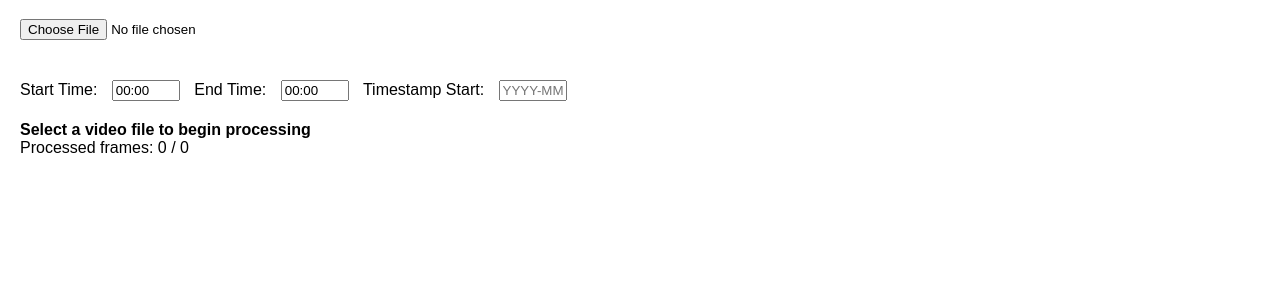
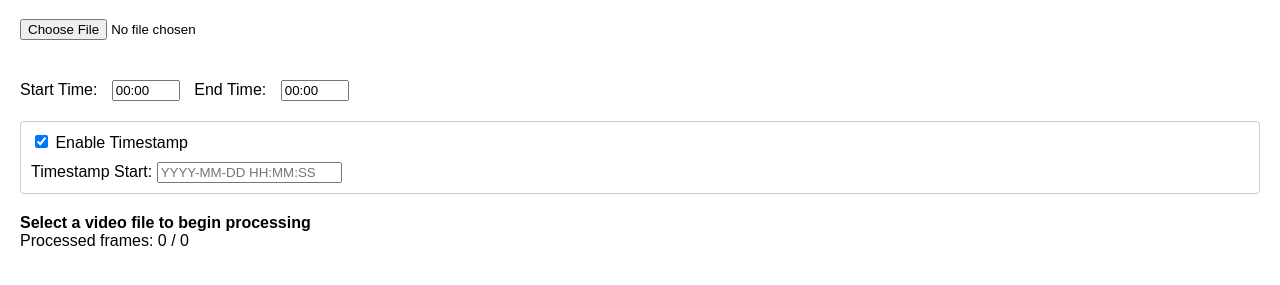
Before and after one commit to linzj/WebVideoToolkit, a plain HTML site: page index.html in a window 1280 px wide. Shown: the part 61-346 px from the top of the page. Drawn offline with Linux system fonts and the light colour scheme.

Commit message:
feat: add toggle control for timestamp overlay
- Add UI controls to enable/disable timestamp overlay
- Move timestamp input into a collapsible section
- Make timestamp renderer optional based on user preference
- Improve UI layout with styled controls

```diff
--- a/index.html
+++ b/index.html
@@ -28,6 +28,22 @@
             width: 60px;
             margin: 0 10px;
         }
+
+        .timestamp-controls {
+            margin: 20px 0;
+            padding: 10px;
+            border: 1px solid #ccc;
+            border-radius: 4px;
+        }
+
+        .timestamp-inputs {
+            margin-top: 10px;
+            display: none;
+        }
+
+        .timestamp-inputs.visible {
+            display: block;
+        }
     </style>
 </head>
 
@@ -37,8 +53,18 @@
     <div class="time-inputs">
         <label>Start Time: <input type="text" id="startTime" value="00:00" pattern="[0-9]{2}:[0-9]{2}"></label>
         <label>End Time: <input type="text" id="endTime" value="00:00" pattern="[0-9]{2}:[0-9]{2}"></label>
-        <label>Timestamp Start: <input type="text" id="timestampStart" placeholder="YYYY-MM-DD HH:MM:SS"></label>
     </div>
+
+    <div class="timestamp-controls">
+        <label>
+            <input type="checkbox" id="enableTimestamp" checked>
+            Enable Timestamp
+        </label>
+        <div id="timestampInputs" class="timestamp-inputs visible">
+            <label>Timestamp Start: <input type="text" id="timestampStart" placeholder="YYYY-MM-DD HH:MM:SS"></label>
+        </div>
+    </div>
+
     <div id="status">Select a video file to begin processing</div>
     <div id="frameCount">Processed frames: 0 / 0</div>
     <div id="canvasContainer" style="margin-top: 20px;"></div>
--- a/script.js
+++ b/script.js
@@ -31,6 +31,13 @@ class VideoProcessor {
     this.startProcessVideoTime = undefined;
     this.chuckDispatcher = new ChunkDispatcher();
     this.timestampRenderer = null;
+    this.enableTimestampCheckbox = document.getElementById("enableTimestamp");
+    this.timestampInputs = document.getElementById("timestampInputs");
+
+    // Set up timestamp checkbox handler
+    this.enableTimestampCheckbox.addEventListener("change", () => {
+      this.timestampInputs.classList.toggle("visible", this.enableTimestampCheckbox.checked);
+    });
   }
 
   setStatus(phase, message) {
@@ -227,7 +234,9 @@ class VideoProcessor {
     this.frameCountDisplay.textContent = `Processed frames: 0 / ${this.nb_samples}`;
     this.setMatrix(config.matrix);
     this.startTime = this.userStartTime || config.startTime || new Date();
-    this.timestampRenderer = new TimeStampRenderer(this.startTime);
+    // Only create timestampRenderer if checkbox is checked
+    this.timestampRenderer = this.enableTimestampCheckbox.checked ?
+      new TimeStampRenderer(this.startTime) : null;
     // Kick off the processing.
     this.dispatch(kDecodeQueueSize);
     if (!isChromeBased) {
```
